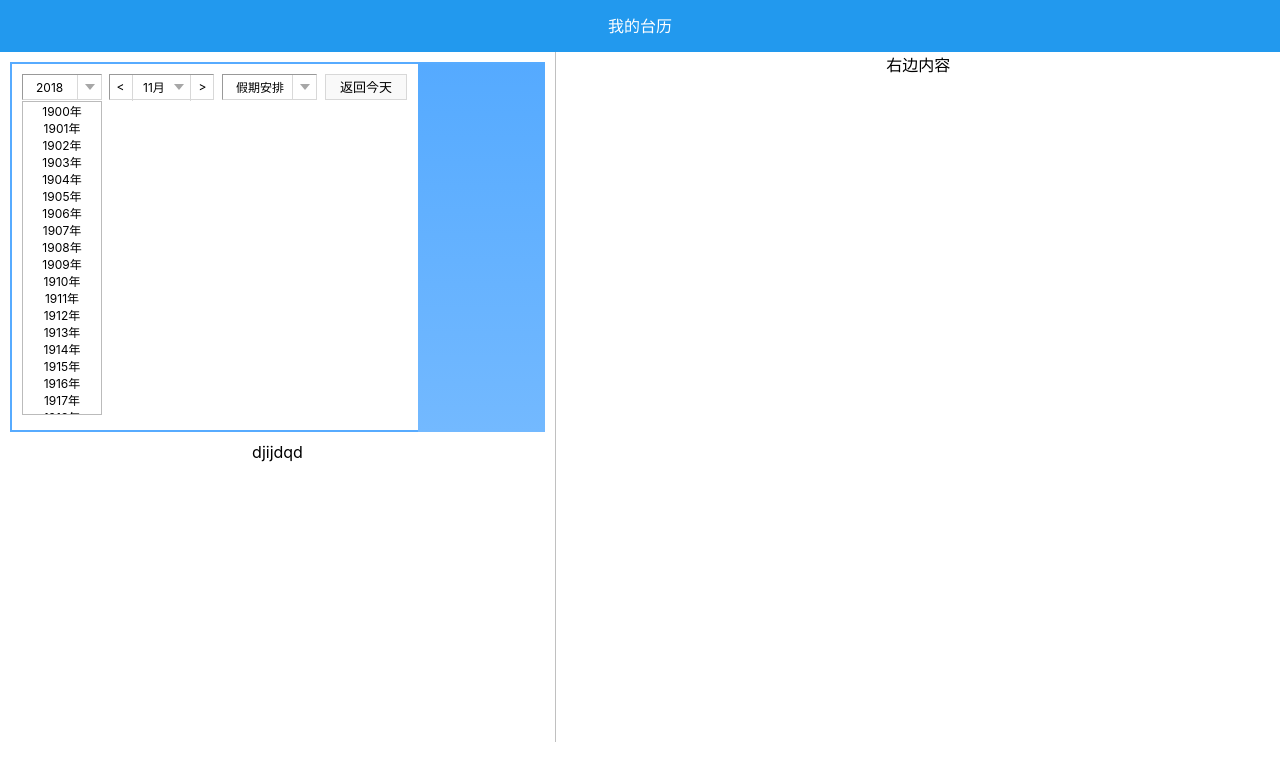
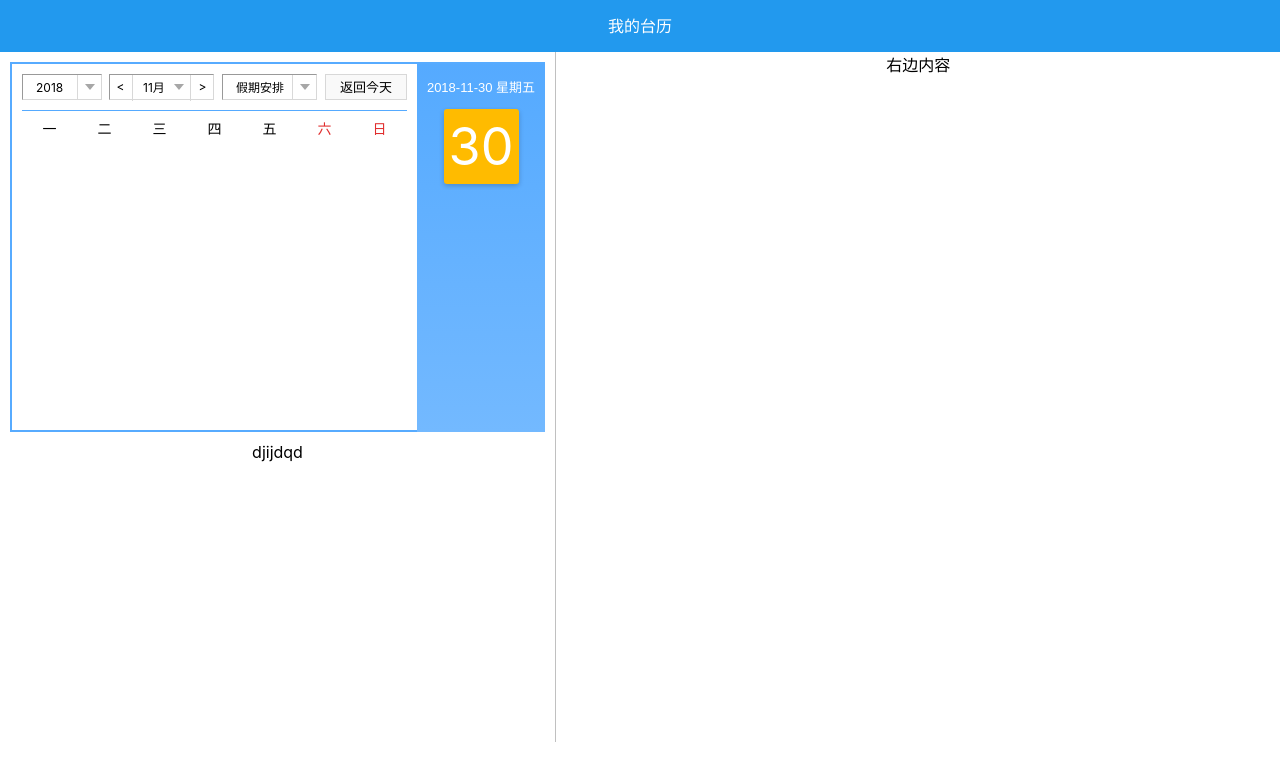
Before and after one commit to honey-HL/notebook, a React (Create React App) app: page / in a window 1280 px wide. Shown: the top 780 px of the page. Built offline with nearby package versions, Linux system fonts and the light colour scheme.

Commit message:
日历选择栏

```diff
--- a/package.json
+++ b/package.json
@@ -3,6 +3,7 @@
   "version": "0.1.0",
   "private": true,
   "dependencies": {
+    "events": "^3.0.0",
     "react": "^16.6.3",
     "react-dom": "^16.6.3",
     "react-scripts": "2.1.1"
--- a/src/component/calendar.js
+++ b/src/component/calendar.js
@@ -1,5 +1,6 @@
 import React, { Component } from 'react';
 import '../css/calendar.css'
+import emitter from "../libs/ev"
 
 class SelectBar extends React.Component {
     constructor (props) {
@@ -7,32 +8,68 @@ class SelectBar extends React.Component {
         const date = new Date();
         this.state = {
             is_month_list_show: 'none',
+            is_year_list_show: 'none',
             full_year: date.getFullYear(),
             cur_month: date.getMonth() + 1,
             cur_date: date.getDate(),
             monthArr : [1,2,3,4,5,6,7,8,9,10,11,12]
         }
     }
-    showMonthList () {
+    componentDidMount() {
+        window.addEventListener('click', () => {
+            if (this.state.is_month_list_show === 'block') {
+                this.setState({is_month_list_show: 'none'})
+            }
+            if (this.state.is_year_list_show === 'block') {
+                this.setState({is_year_list_show: 'none'})
+            }
+        })
+    }
+    showMonthList (e) {
+        e.stopPropagation();
         this.state.is_month_list_show === 'none' ? this.setState({is_month_list_show: 'block'}) : this.setState({is_month_list_show: 'none'});
+        if (this.state.is_year_list_show === 'block') {
+            this.setState({is_year_list_show: 'none'})
+        }
     }
-    changeMonth (num) {
-        this.setState({cur_month: num});
+    showYearList (e) {
+        e.stopPropagation();
+        this.state.is_year_list_show === 'none' ? this.setState({is_year_list_show: 'block'}) : this.setState({is_year_list_show: 'none'});
+        if (this.state.is_month_list_show === 'block') {
+            this.setState({is_month_list_show: 'none'})
+        }
+    }
+    changeMonth (month) {
+        this.setState({cur_month: month});
+        this.setState({is_month_list_show: 'none'});
+    }
+    changeYear (year) {
+        // emitter.emit("callMe","Hello");
+        this.setState({full_year: year});
+        this.setState({is_year_list_show: 'none'});
+    }
+    yearScroll () {
+        let clientHeight = this.yearBox.clientHeight; //可视区域高度
+        // let scrollTop  = this.yearBox.scrollTop;  //滚动条滚动高度
+        // this.yearBox.scrollTo(0, (this.state.full_year - 1900)*26);
+        // this.yearBox.attributes('style', 'top:' + (this.state.full_year - 1900)*26 + 'px');
+        // console.log(scrollTop);
+        // let scrollHeight = this.refs.yearBox.scrollHeight; //滚动内容高度
     }
     render() {
         const year_arr = [];
         for (let i = 1900; i <= 2050; i++) {
-            year_arr.push(<li key={i}>{i}年</li>)
+            year_arr.push(<li className={i == this.state.full_year ? 'cur_year':null} onClick={this.changeYear.bind(this, i)} key={i}>{i}年</li>)
         }
       return (
         <div className="year_month_day">
             <div className="select_box">
-                <div className="year_box">
+                <div onClick={this.showYearList.bind(this)} className="year_box">
                     <div className="year">{this.state.full_year}</div>
                     <div className="btn_year">
                         <span className="triangle"></span>
                     </div>
-                    <ul className="year_list">
+                    <ul onScrollCapture={() => this.yearScroll()} ref={c => {this.yearBox = c;}} style={{'display': this.state.is_year_list_show}} className="year_list">
                         {year_arr}
                     </ul>
                 </div>
@@ -45,7 +82,7 @@ class SelectBar extends React.Component {
                     <ul style={{'display': this.state.is_month_list_show}} className="month_list">
                         {
                             this.state.monthArr.map((item,index) => {
-                                return  <li onClick={this.changeMonth.bind(this, item)} key={item}>{item}月</li>
+                                return  <li className={item == this.state.cur_month ? 'cur_month':null} onClick={this.changeMonth.bind(this, item)} key={item}>{item}月</li>
                             })
                         }
                     </ul>
@@ -63,8 +100,66 @@ class SelectBar extends React.Component {
     }
 }
 
+class Calendar extends React.Component {
+    constructor (props) {
+        super(props)
+        this.state = {
+            weeks : ['一', '二', '三', '四', '五', '六', '日']
+        }
+    }
+    render () {
+        return (
+            <table className="calender_table">
+                <tbody>
+                    <tr>
+                        {
+                            this.state.weeks.map((item, index) => {
+                                return <th className={(index== 5 || index== 6) ? "weekend" :null} key={item}>{item}</th>
+                            })
+                        }
+                    </tr>
+                </tbody>
+            </table>
+        );
+    }
+}
+
+class RightContent extends React.Component {
+    constructor (props) {
+        super(props)
+        const date = new Date();
+        const weeks_arr = ['日', '一', '二', '三', '四', '五', '六']
+        this.state = {
+            date: date.getDate(),
+            today: date.getFullYear() + '-' + Number(date.getMonth() + 1 >= 10 ? date.getMonth() + 1 : '0' + date.getMonth() + 1) + '-' + (date.getDate() >=10 ? date.getDate() : '0' + date.getDate()),
+            weeks: weeks_arr[date.getDay()]
+        }
+    }
+    // componentDidMount(){
+    //     console.log(this.eventEmitter);
+    //     console.log(emitter);
+    //     this.eventEmitter = emitter.addListener("callMe",(msg)=>{
+    //         debugger
+    //         this.setState({
+    //             time : msg
+    //         })
+    //     });
+    //     console.log(this.state.time);
+    // }
+    componentWillUnmount(){
+        emitter.removeListener(this.eventEmitter);
+    }
+    render () {
+        return(
+            <div className="right_content">
+                <p className="dates">{this.state.today} 星期{this.state.weeks}</p>
+                <p className="ji_hao">{this.state.date}</p>
+            </div>
+        )
+    }
+}
+
 export default class App extends React.Component {
-
     render() {
         return(
             <div className="cal_box">
@@ -72,9 +167,13 @@ export default class App extends React.Component {
                     {/* <div className="select_box">2018年</div>
                     <a className="back_today">返回今天</a> */}
                     <SelectBar/>
-                    <div></div>
+                    <div className="calendar">
+                        <Calendar/>
+                    </div>
                 </div>
-                <div className="cal_wrap_right"></div>
+                <div className="cal_wrap_right">
+                    <RightContent/>
+                </div>
             </div>
         )
     }
--- a/src/css/calendar.css
+++ b/src/css/calendar.css
@@ -2,8 +2,47 @@
 
 
 
+/******************日历内容********************/
+.calender_table tr .weekend {
+    color: #e02d2d;
+}
+.calender_table tr:first-child th {
+    height: 34px;
+    font-weight: 400;
+    font-size: 14px;
+    width: 55px;
+    border-top: 1px solid #5af;
+    box-sizing: border-box;
 
+}
+.calender_table {
+    border-collapse: collapse;
+    border-spacing: 0;
+}
+.calendar {
+    margin-top: 10px;
+}
+.right_content {
+    font-size: 13px;
+    height: 100%;
+}
+.dates {
+    font-family: arial;
+    word-break: break-word;
+}
+.ji_hao {
+    position: relative;
+    width: 75px;
+    height: 75px;
+    margin: 0 auto;
+    line-height: 76px;
+    font-size: 52px;
+    background: #fb0;
+    border-radius: 3px;
+    box-shadow: 1px 2px 5px rgba(0,0,0,.1), -1px 2px 5px rgba(0,0,0,.1);
+}
 
+/*****************日历选择栏******************/
 .year_list {
     border: 1px solid #bbb;
     width: 80px;
@@ -12,6 +51,19 @@
     box-sizing: border-box;
     margin-left: -1px;
     position: relative;
+    top: -2px;
+    background: #fff;
+}
+.year_list li {
+    height: 26px;
+    line-height: 26px;
+    cursor: pointer;
+}
+.year_list li:hover{
+    background: #f5f5f5;
+}
+.year_list .cur_year {
+    background: #f5f5f5;
 }
 .holiday_box {
     box-sizing: border-box;
@@ -33,6 +85,7 @@ ul, li {
     top: -2px;
     border: 1px solid #bbb;
     cursor: pointer;
+    background: #fff;
 }
 .month_list li {
     height: 26px;
@@ -40,6 +93,9 @@ ul, li {
     background: transparent;
 }
 .month_list li:hover{
+    background: #f5f5f5;
+}
+.month_list .cur_month {
     background: #f5f5f5;
 }
 .month {
@@ -132,6 +188,7 @@ ul, li {
     box-sizing: border-box;
     display: inline-block;
     float: left;
+    cursor: pointer;
 }
 .select_box {
     height: 26px;
@@ -166,9 +223,10 @@ ul, li {
     border: 2px solid #57abff;
     border-right: 0;
     height: 366px;
-    position: relative;
     z-index: 1;
-    margin:10px;
+    margin: 10px;
+    display: grid;
+    grid-template-columns: 2fr 1fr;
 }
 .cal_wrap {
     width: 100%;
@@ -178,15 +236,12 @@ ul, li {
     width: 405px;
     padding: 10px;
     height: 100%;
-    float: left;
-    position: relative;
     z-index: 1;
     box-sizing: border-box;
 }
 .cal_wrap_right {
     color: #fff;
     text-align: center;
-    margin-left: 406px;
     height: 368px;
     background: #5caeff;
     background: -webkit-gradient(linear,0 0,0 100%,from(#5af),to(#73b9ff));
--- /dev/null
+++ b/src/libs/ev.js
@@ -0,0 +1,2 @@
+import { EventEmitter } from "events";
+export default new EventEmitter();
```
Also changed, not shown: 1 other file (tests, documents, lock files or other folders).
